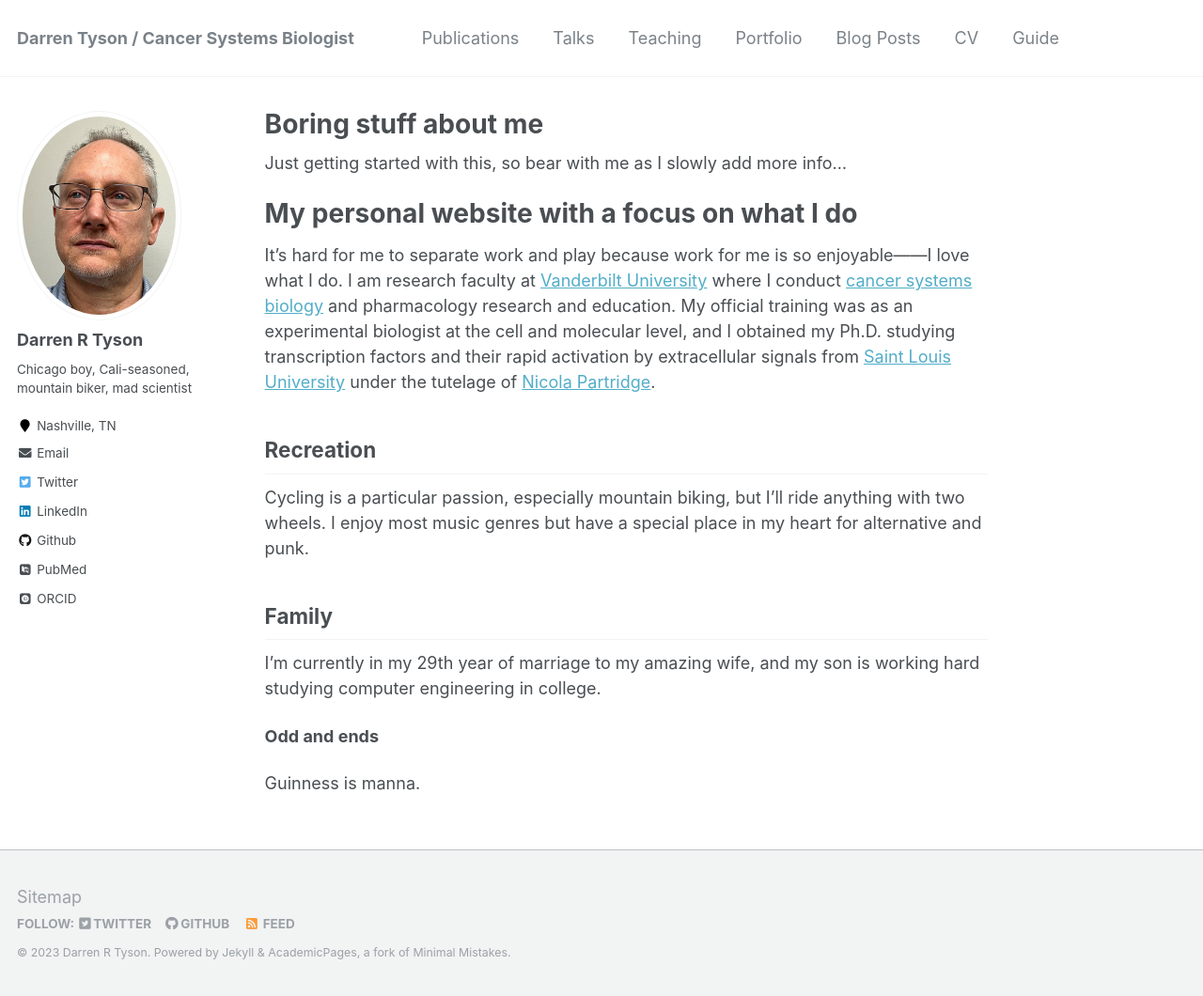
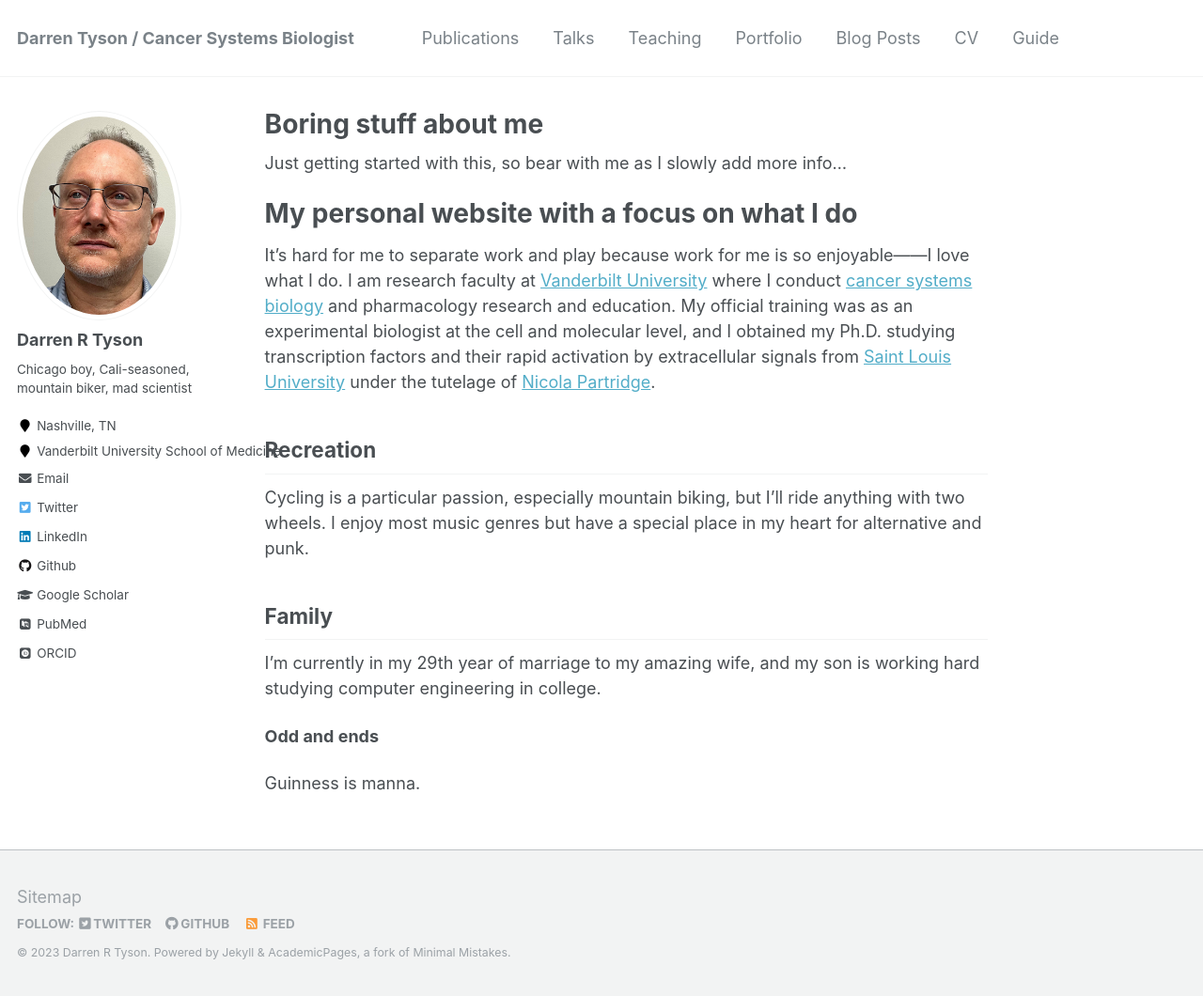
Before and after one commit to darrentyson/darrentyson.github.io, a Jekyll site: the page built from _pages/about.md, in a window 1280 px wide and 1060 px high. Shown: the whole window at 94% size. Built offline with Jekyll 4.4.1, drawn with Linux system fonts in a browser that asks for light colours; some web fonts are replaced.

Commit message:
Adding employer and Google Scholar info

```diff
--- a/_config.yml
+++ b/_config.yml
@@ -84,9 +84,9 @@ author:
   avatar           : "DRT-image.png"
   bio              : "Chicago boy, Cali-seasoned, mountain biker, mad scientist"
   location         : "Nashville, TN"
-  employer         :
+  employer         : "Vanderbilt University School of Medicine"
   pubmed           : "https://pubmed.ncbi.nlm.nih.gov/?term=tyson+dr%5Bau%5D"
-  googlescholar    :
+  googlescholar    : "https://scholar.google.com/citations?user=GHqEapgAAAAJ&hl=en&oi=ao"
   email            : "d.tyson at vanderbilt.edu"
   researchgate     :  # example: "https://www.researchgate.net/profile/yourprofile"
   uri              :
```
